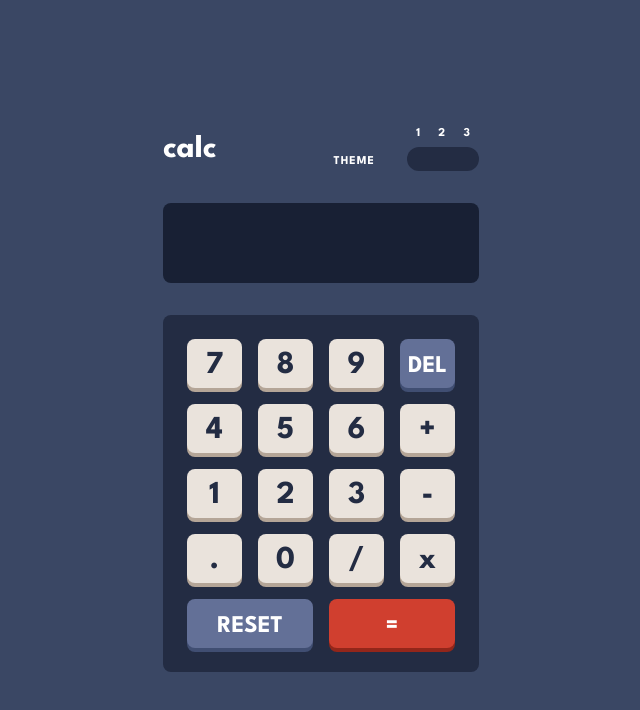
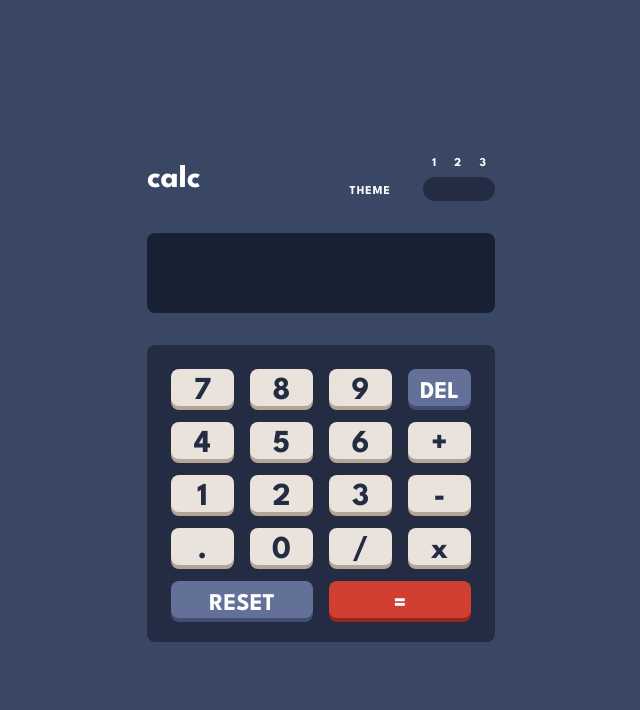
Before and after one commit to DanielAbrante/calculator-app, a React (Vite) app: page / in a window 1280 px wide. Shown: the top 710 px of the page, without its empty margins (319-959 px from the left). Built offline with nearby package versions, Linux system fonts and the light colour scheme.

Commit message:
style: Increased padding inside numbers to minimum width 768px

```diff
--- a/src/App.module.css
+++ b/src/App.module.css
@@ -187,3 +187,10 @@
   background: var(--red-key-background-toggle);
   box-shadow: 0px 4px var(--dark-red-key-shadow);
 }
+
+@media (min-width: 768px) {
+  .operatorsContainer>button {
+    padding: 8px 12px 0px;
+
+  }
+}
```
